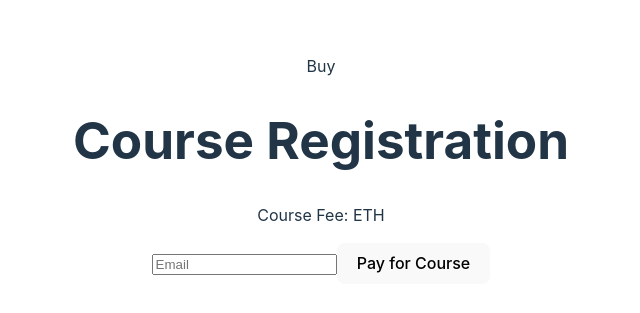
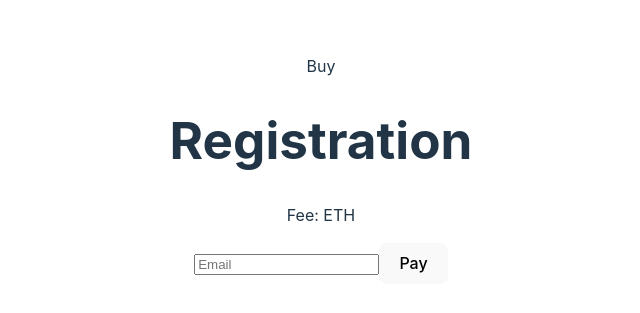
Before and after one commit to Aditya-2407-G/WEB3, a React (Vite) app in the folder client/: page / in a window 1280 px wide. Shown: the part 231-544 px from the top of the page, without its empty margins (319-959 px from the left). Built offline with nearby package versions, Linux system fonts and the light colour scheme.

Commit message:
Update CourseRegistration.tsx

```diff
--- a/client/src/CourseRegistration.tsx
+++ b/client/src/CourseRegistration.tsx
@@ -23,10 +23,10 @@ export const CourseRegistration = ({web3, courseContract, courseFee}) => {
         <div>
             Buy
             <br/>
-            <h1>Course Registration</h1>
-            <p>Course Fee: {courseFee} ETH</p>
+            <h1>Registration</h1>
+            <p> Fee: {courseFee} ETH</p>
             <input type="text" placeholder="Email" value={email} onChange={e => setEmail(e.target.value)} />
-            <button onClick={payForCourse}>Pay for Course</button>
+            <button onClick={payForCourse}>Pay</button>
         </div>
     );
 };
```
